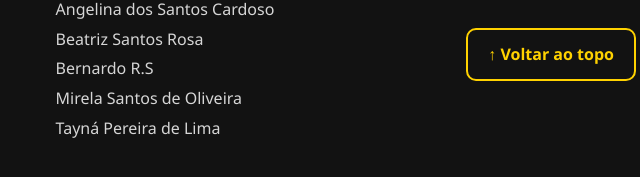
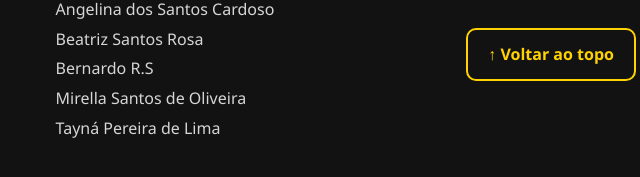
Before and after one commit to Bernardo0007/TransitoSeguro, a plain HTML site: page index.html in a window 1280 px wide. Shown: the part 6162-6339 px from the top of the page, 574-1214 px from the left. Drawn offline with Linux system fonts and the light colour scheme.

Commit message:
Update index.html

```diff
--- a/index.html
+++ b/index.html
@@ -367,7 +367,7 @@
           <li>Angelina dos Santos Cardoso</li>
           <li>Beatriz Santos Rosa</li>
           <li>Bernardo R.S</li>
-          <li>Mirela Santos de Oliveira</li>
+          <li>Mirella Santos de Oliveira</li>
           <li>Tayná Pereira de Lima</li>
         </ul>
       </div>
```
